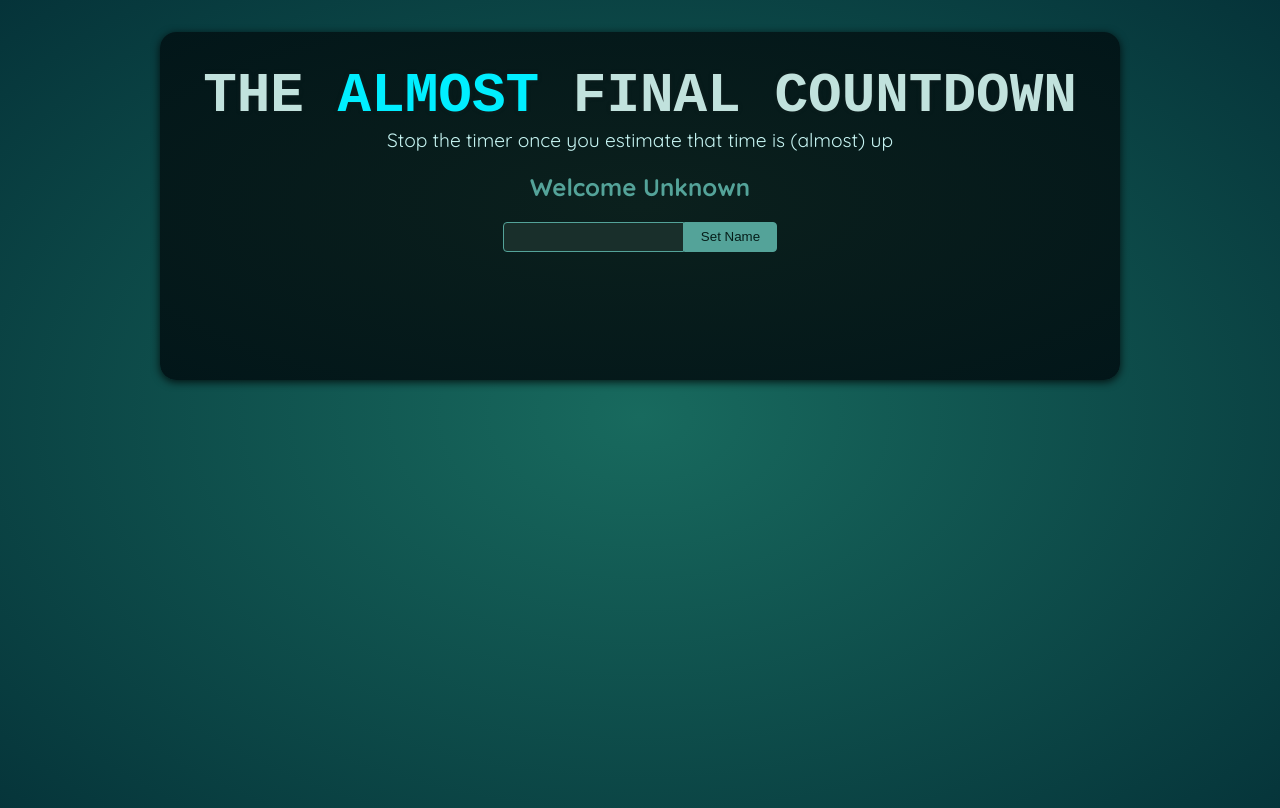
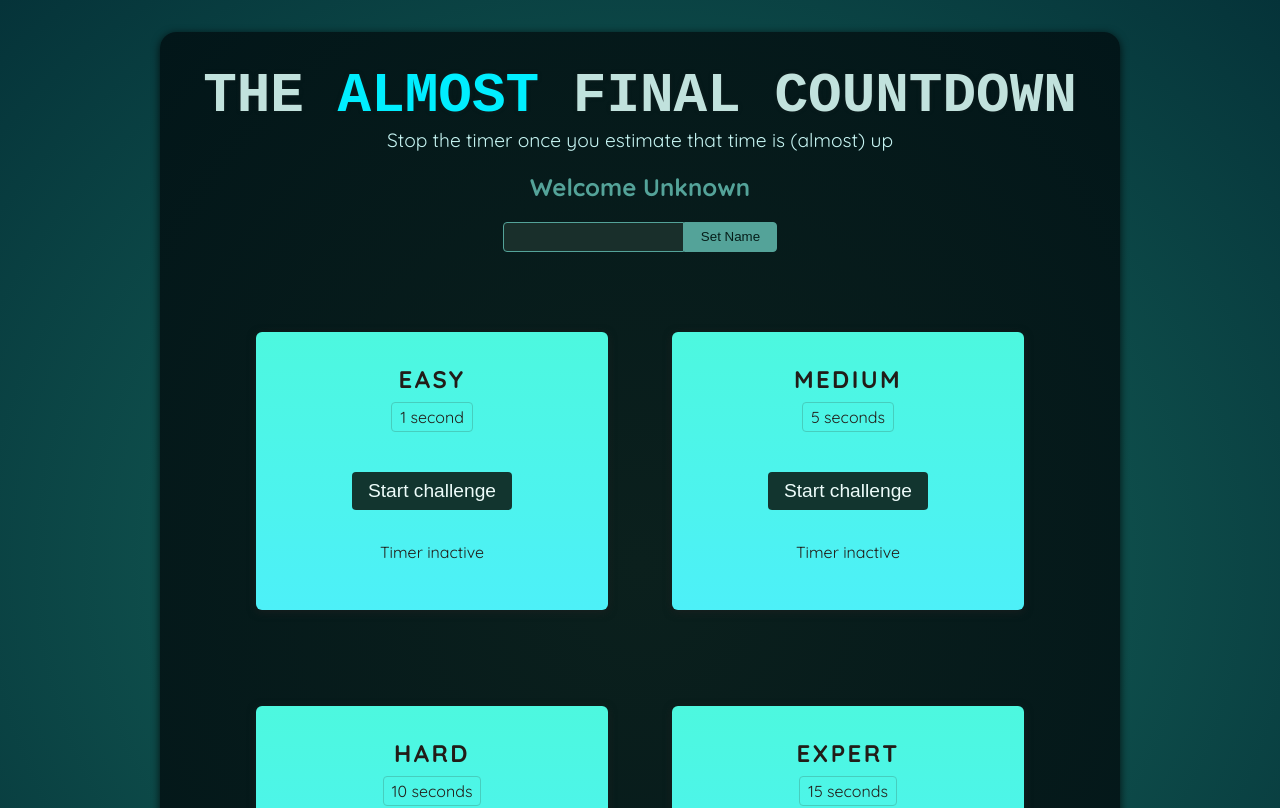
Before and after one commit to writecody/react-complete-guide, a React (Vite) app in the folder react-refs-and-portals/: page / in a window 1280 px wide. Shown: the top 808 px of the page. Built offline with nearby package versions, Linux system fonts and the light colour scheme; a web font is replaced by a local one.

Commit message:
use forwardRef

```diff
--- a/react-refs-and-portals/src/App.jsx
+++ b/react-refs-and-portals/src/App.jsx
@@ -1,10 +1,16 @@
 import Player from './components/Player.jsx';
+import TimerChallenge from './components/TimerChallenge.jsx';
 
 function App() {
   return (
     <>
       <Player />
-      <div id="challenges"></div>
+      <div id="challenges">
+        <TimerChallenge title="Easy" targetTime={1} />
+        <TimerChallenge title="Medium" targetTime={5} />
+        <TimerChallenge title="Hard" targetTime={10} />
+        <TimerChallenge title="Expert" targetTime={15} />
+      </div>
     </>
   );
 }
--- /dev/null
+++ b/react-refs-and-portals/src/components/ResultModal.jsx
@@ -0,0 +1,16 @@
+import { forwardRef } from "react";
+
+const ResultModal = forwardRef(function ResultModal({ result, targetTime }, ref) {
+    return (
+        <dialog ref={ref} className="result-modal">
+            <h2>You {result}</h2>
+            <p>The target time was <strong>{targetTime} seconds...</strong></p>
+            <p>You stopped the timer with <strong>X seconds left.</strong></p>
+            <form method="dialog">
+                <button>Close</button>
+            </form>
+        </dialog>
+    );
+});
+
+export default ResultModal;
--- /dev/null
+++ b/react-refs-and-portals/src/components/TimerChallenge.jsx
@@ -0,0 +1,43 @@
+import { useRef, useState } from "react";
+import ResultModal from "./ResultModal";
+
+export default function TimerChallenge({ title, targetTime }) {
+    const timer = useRef();
+    const dialog = useRef();
+
+    const [timerStarted, setTimerStarted] = useState(false);
+    const [timerExpired, setTimerExpired] = useState(false);
+
+    function handleStart() {
+        timer.current = setTimeout(() => {
+            setTimerExpired(true);
+            dialog.current.showModal();
+        }, targetTime * 1000);
+
+        setTimerStarted(true);
+    };
+
+    function handleStop() {
+        clearTimeout(timer.current);
+    };
+
+    return (
+        <>
+        <ResultModal ref={dialog} targetTime={targetTime} result="lost"/>
+        <section className="challenge">
+            <h2>{title}</h2>
+            <p className="challenge-time">
+                {targetTime} second{targetTime > 1 ? 's' : null}
+            </p>
+            <p>
+                <button onClick={timerStarted ? handleStop : handleStart}>
+                    {timerStarted ? 'Stop' : 'Start'} challenge
+                </button>
+            </p>
+            <p className={timerStarted ? 'active' : undefined}>
+                {timerStarted ? 'Time is running...' : 'Timer inactive'}
+            </p>
+        </section>
+        </>
+    );
+}
```
